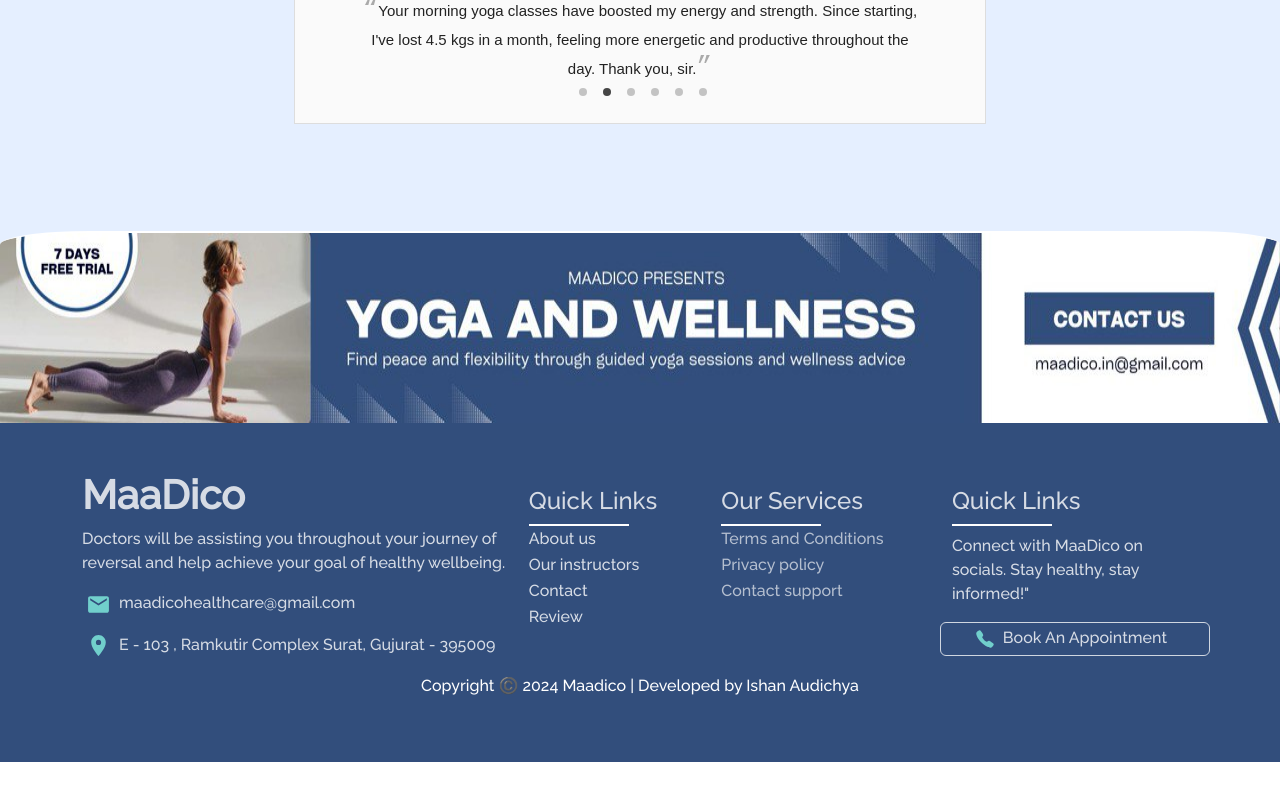
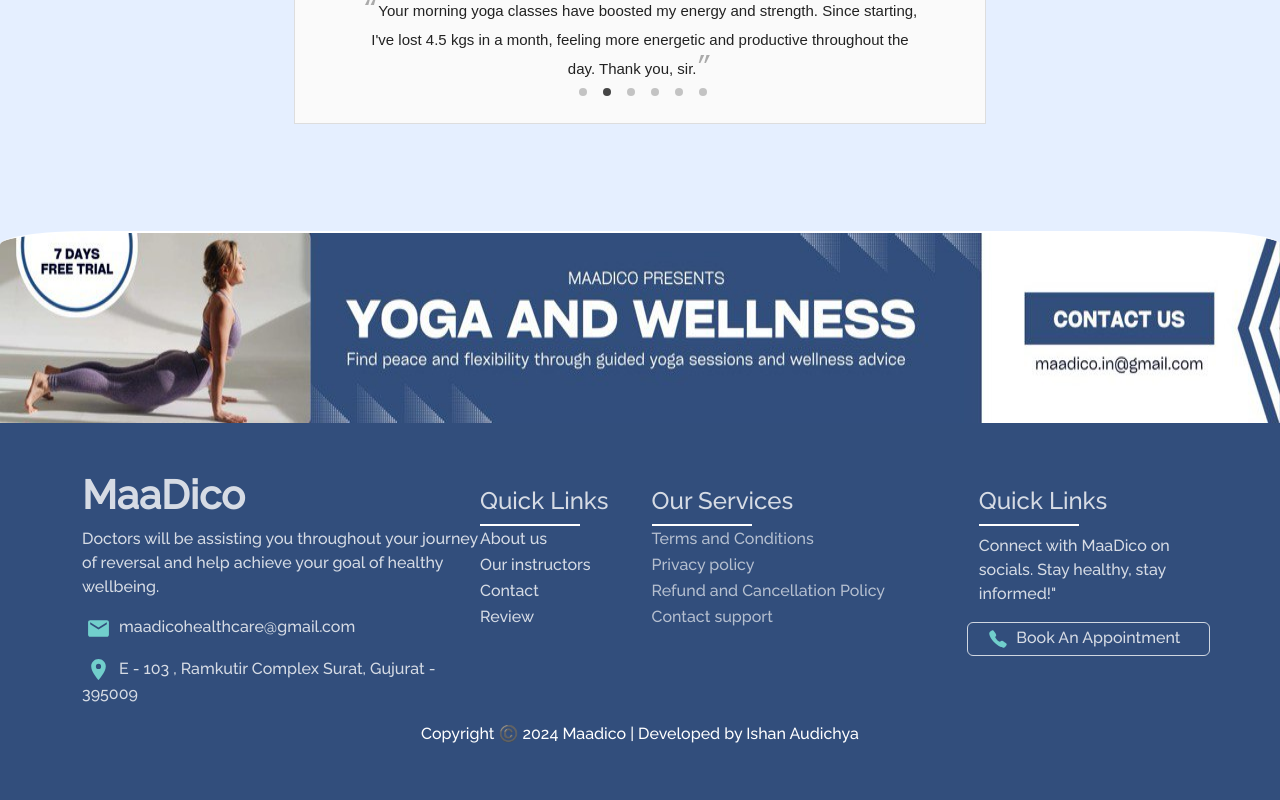
Before and after one commit to Maadico/yoga-frontend, a React (Create React App) app: page / in a window 1280 px wide. Shown: the part 4330-5130 px from the top of the page. Before the commit the page ends 5092 px from the top, so only its background shows below. Built offline with nearby package versions, Linux system fonts and the light colour scheme.

Commit message:
Update Footer.jsx

```diff
--- a/src/components/layout/Footer.jsx
+++ b/src/components/layout/Footer.jsx
@@ -73,6 +73,9 @@
                 <a href="/privacy-policy">
                   <p>Privacy policy</p>
                 </a>
+                <a href="/refund">
+                  <p>Refund and Cancellation Policy</p>
+                </a>
                 <a href="/contact">
                   <p>Contact support</p>
                 </a>
```
